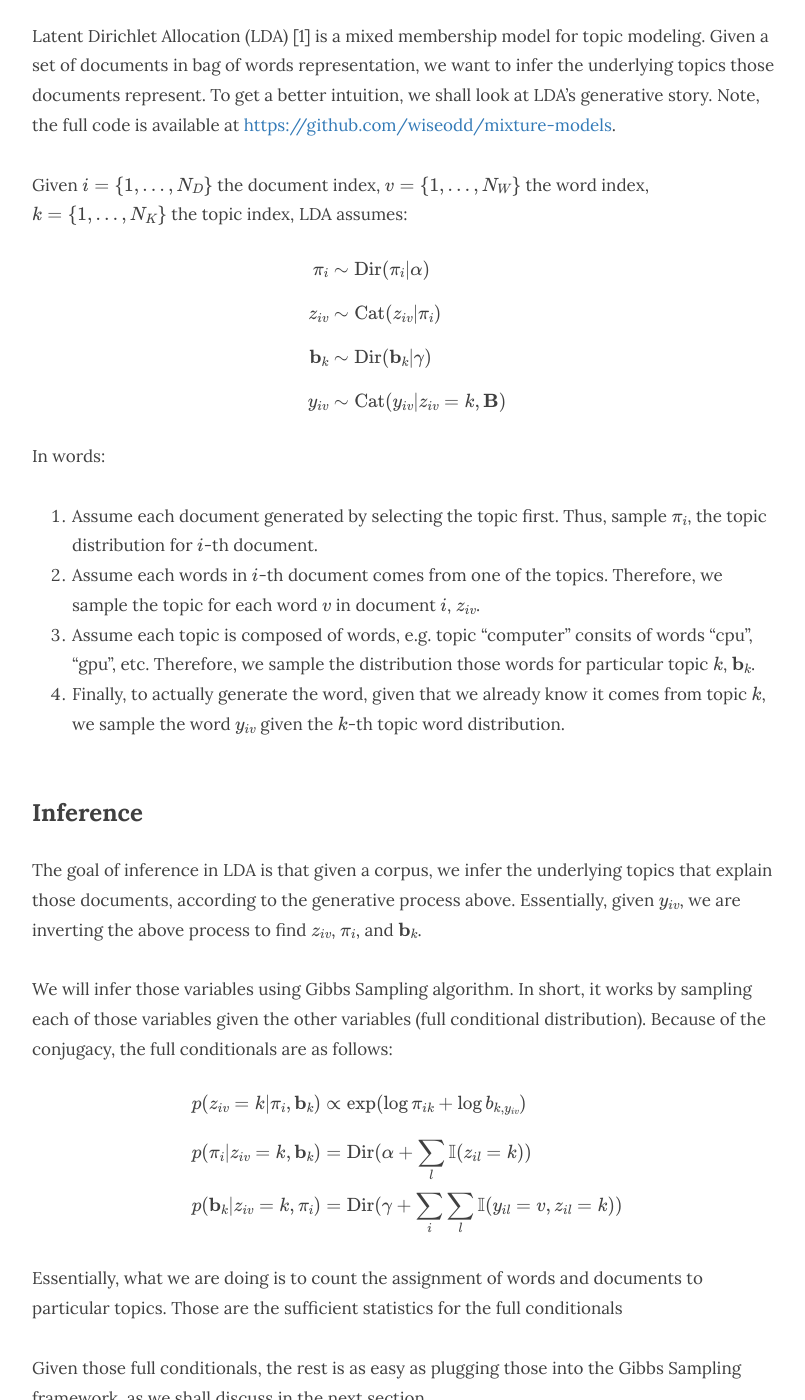
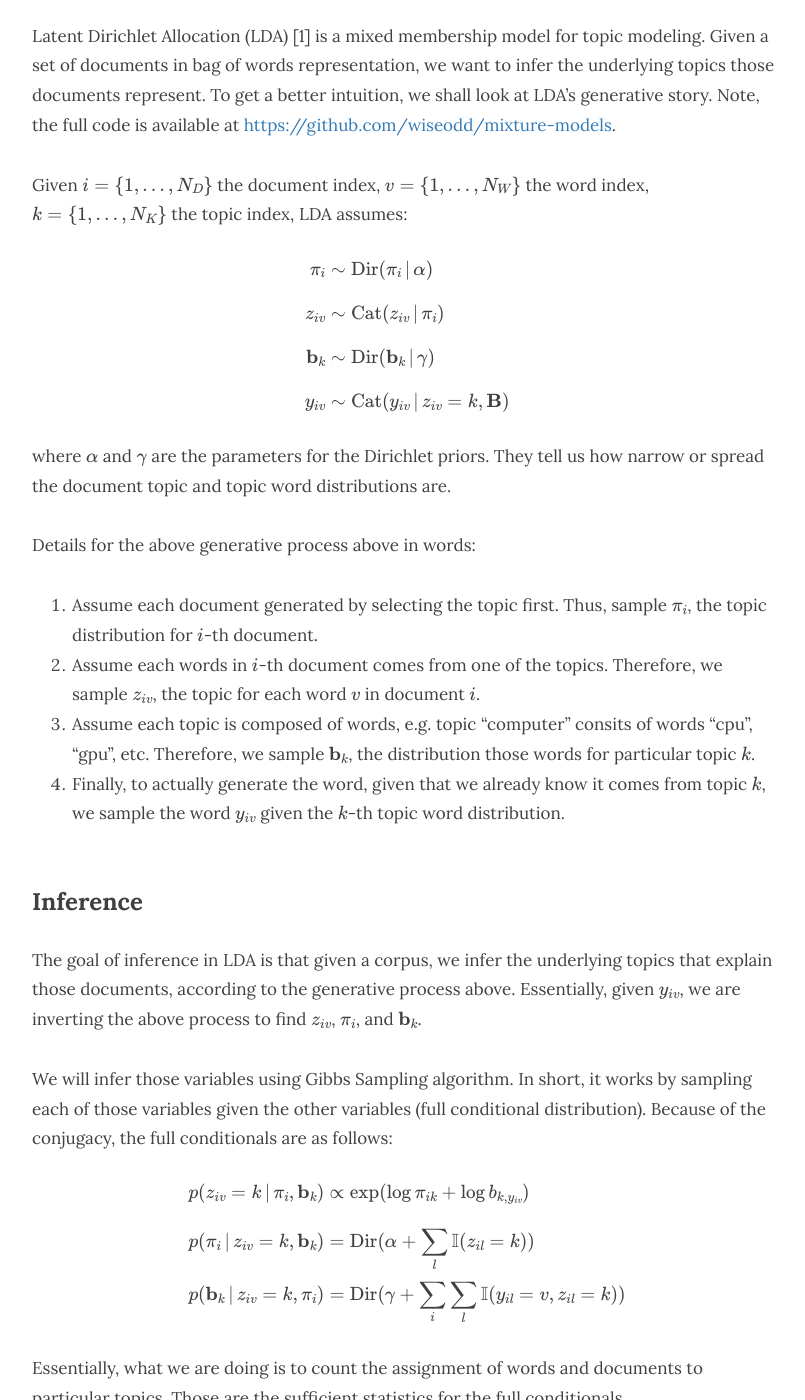
Before and after one commit to hsyodysseyjr/wiseodd0, a Jekyll site: the page built from _posts/2017-09-07-lda-gibbs.md, in a window 1280 px wide and 1400 px high, scrolled down 243 px. Shown: the whole window, without its empty margins (233-1038 px from the left). Built offline with Jekyll 4.4.1, drawn with Linux system fonts in a browser that asks for light colours; nearby versions of some CDN libraries; formulas are drawn with MathJax 3; comment, search, counter and statistics services are not loaded.

Commit message:
Update post

```diff
--- a/_posts/2017-09-07-lda-gibbs.md
+++ b/_posts/2017-09-07-lda-gibbs.md
@@ -15,18 +15,20 @@ Given \\( i = \\{1, \dots, N_D\\} \\) the document index, \\( v = \\{1, \dots, N
 
 $$ \begin{align}
 
-\mathbf{\pi}_i &\sim \text{Dir}(\mathbf{\pi}_i \vert \alpha) \\[10pt]
-z_{iv} &\sim \text{Cat}(z_{iv} \vert \mathbf{\pi}_i) \\[10pt]
-\mathbf{b}_k &\sim \text{Dir}(\mathbf{b}_k \vert \gamma) \\[10pt]
-y_{iv} &\sim \text{Cat}(y_{iv} \vert z_{iv} = k, \mathbf{B})
+\mathbf{\pi}_i &\sim \text{Dir}(\mathbf{\pi}_i \, \vert \, \alpha) \\[10pt]
+z_{iv} &\sim \text{Cat}(z_{iv} \, \vert \, \mathbf{\pi}_i) \\[10pt]
+\mathbf{b}_k &\sim \text{Dir}(\mathbf{b}_k \, \vert \, \gamma) \\[10pt]
+y_{iv} &\sim \text{Cat}(y_{iv} \, \vert \, z_{iv} = k, \mathbf{B})
 
 \end {align} $$
 
-In words:
+where \\( \alpha \\) and \\( \gamma \\) are the parameters for the Dirichlet priors. They tell us how narrow or spread the document topic and topic word distributions are.
+
+Details for the above generative process above in words:
 
 1. Assume each document generated by selecting the topic first. Thus, sample \\( \mathbf{\pi}_i \\), the topic distribution for \\( i \\)-th document.
-2. Assume each words in \\( i \\)-th document comes from one of the topics. Therefore, we sample the topic for each word \\( v \\) in document \\( i \\), \\( z_{iv} \\).
-3. Assume each topic is composed of words, e.g. topic "computer" consits of words "cpu", "gpu", etc. Therefore, we sample the distribution those words for particular topic \\( k \\), \\( \mathbf{b}_k \\).
+2. Assume each words in \\( i \\)-th document comes from one of the topics. Therefore, we sample \\( z_{iv} \\), the topic for each word \\( v \\) in document \\( i \\).
+3. Assume each topic is composed of words, e.g. topic "computer" consits of words "cpu", "gpu", etc. Therefore, we sample \\( \mathbf{b}_k \\), the distribution those words for particular topic \\( k \\).
 4. Finally, to actually generate the word, given that we already know it comes from topic \\( k \\), we sample the word \\( y_{iv} \\) given the \\( k \\)-th topic word distribution.
 
 
@@ -38,9 +40,9 @@ We will infer those variables using Gibbs Sampling algorithm. In short, it works
 
 $$ \begin{align}
 
-p(z_{iv} = k \vert \mathbf{\pi}_i, \mathbf{b}_k) &\propto \exp(\log \pi_{ik} + \log b_{k, y_{iv}}) \\[10pt]
-p(\mathbf{\pi}_i \vert z_{iv} = k, \mathbf{b}_k) &= \text{Dir}(\alpha + \sum_l \mathbb{I}(z_{il} = k)) \\[3pt]
-p(\mathbf{b}_k \vert z_{iv} = k, \mathbf{\pi}_i) &= \text{Dir}(\gamma + \sum_i \sum_l \mathbb{I}(y_{il} = v, z_{il} = k))
+p(z_{iv} = k \, \vert \, \mathbf{\pi}_i, \mathbf{b}_k) &\propto \exp(\log \pi_{ik} + \log b_{k, y_{iv}}) \\[10pt]
+p(\mathbf{\pi}_i \, \vert \, z_{iv} = k, \mathbf{b}_k) &= \text{Dir}(\alpha + \sum_l \mathbb{I}(z_{il} = k)) \\[3pt]
+p(\mathbf{b}_k \, \vert \, z_{iv} = k, \mathbf{\pi}_i) &= \text{Dir}(\gamma + \sum_i \sum_l \mathbb{I}(y_{il} = v, z_{il} = k))
 
 \end {align} $$
 
```
